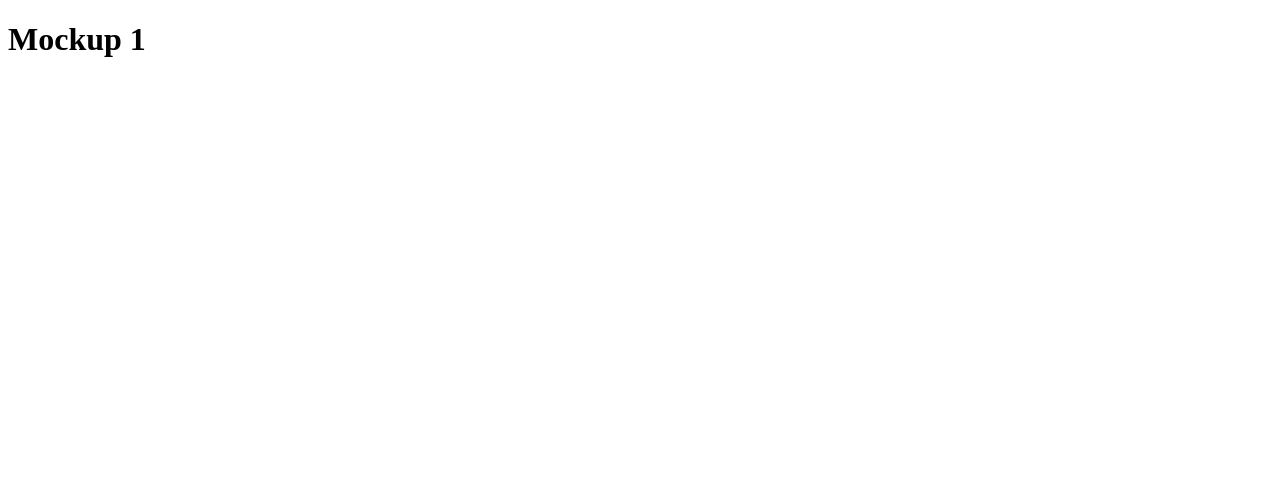
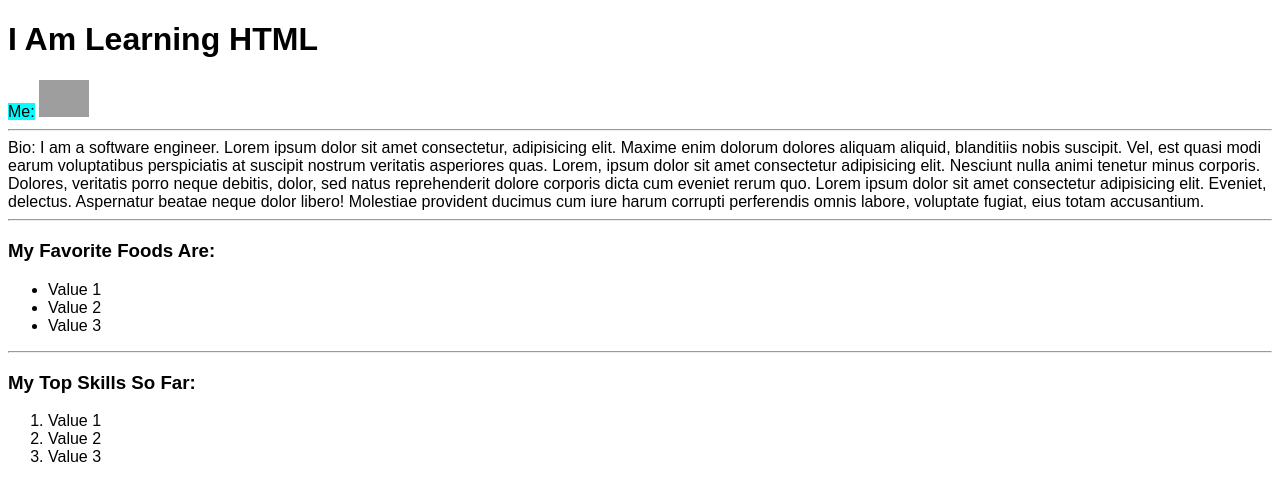
Before and after one commit to kreynol/practiceHTML, a plain HTML site: page index.html in a window 1280 px wide. Drawn offline with Linux system fonts and the light colour scheme; grey boxes are pictures that could not be loaded.

Commit message:
rough draft mockup1

```diff
--- a/index.html
+++ b/index.html
@@ -6,6 +6,34 @@
     <title>Document</title>
 </head>
 <body>
-    <h1>Mockup 1</h1>
+    <header>
+        <h1 style="font-family: Arial, Helvetica, sans-serif;">I Am Learning HTML</h1>
+
+        <span style="background-color: aqua; font-family: Arial, Helvetica, sans-serif;">Me:</span>
+        <img style="width: 50px;" src="https://cdn0.iconfinder.com/data/icons/set-ui-app-android/32/8-512.png" alt="">
+</header>
+<hr>
+<section>
+    <span style="font-family: Arial, Helvetica, sans-serif;">Bio: <span>I am a software engineer. Lorem ipsum dolor sit amet consectetur, adipisicing elit. Maxime enim dolorum dolores aliquam aliquid, blanditiis nobis suscipit. Vel, est quasi modi earum voluptatibus perspiciatis at suscipit nostrum veritatis asperiores quas. Lorem, ipsum dolor sit amet consectetur adipisicing elit. Nesciunt nulla animi tenetur minus corporis. Dolores, veritatis porro neque debitis, dolor, sed natus reprehenderit dolore corporis dicta cum eveniet rerum quo. Lorem ipsum dolor sit amet consectetur adipisicing elit. Eveniet, delectus. Aspernatur beatae neque dolor libero! Molestiae provident ducimus cum iure harum corrupti perferendis omnis labore, voluptate fugiat, eius totam accusantium.</span>
+
+    </span>
+</section>
+<hr>
+<h3 style="font-family: Arial, Helvetica, sans-serif;">My Favorite Foods Are:</h3>
+<ul>
+    <li style="font-family: Arial, Helvetica, sans-serif;" >Value 1</li>
+    <li style="font-family: Arial, Helvetica, sans-serif;">Value 2</li>
+    <li style="font-family: Arial, Helvetica, sans-serif;">Value 3</li>
+</ul>
+
+<hr>
+
+<h3 style="font-family: Arial, Helvetica, sans-serif;">My Top Skills So Far:</h3>
+
+<ol>
+    <li style="font-family: Arial, Helvetica, sans-serif;">Value 1</li>
+    <li style="font-family: Arial, Helvetica, sans-serif;">Value 2</li>
+    <li style="font-family: Arial, Helvetica, sans-serif;">Value 3</li>
+</ol>
 </body>
 </html>
```
